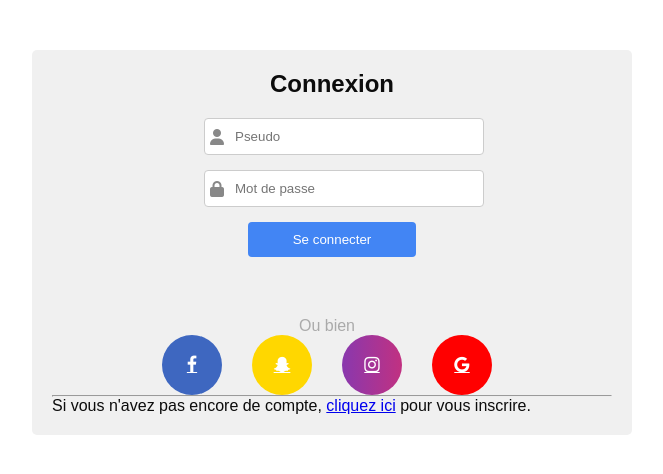
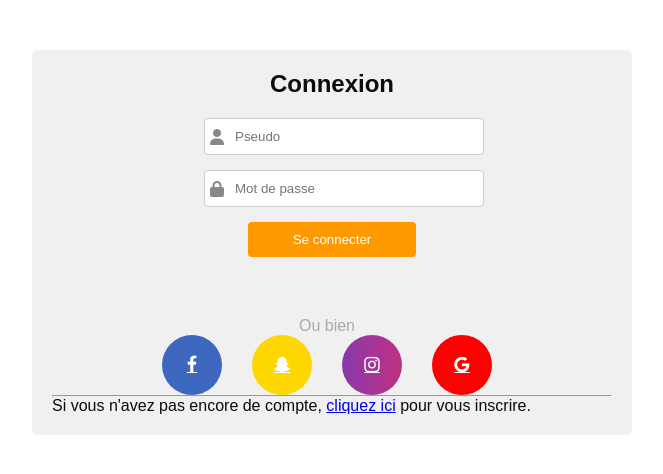
Before and after one commit to Asmaetnani/Quick-Easy, a PHP site: page /connexion.html in a window 1280 px wide. Shown: the part 80-554 px from the top of the page, without its empty margins (308-971 px from the left). Run offline with PHP 8.4, Linux system fonts and the light colour scheme.

Commit message:
Add files via upload

```diff
--- a/styleCo.css
+++ b/styleCo.css
@@ -23,7 +23,7 @@ body {
 
 /* Barre de navigation */
 .navbar {
-  background-color: #4285f4;
+  background-color: #ff9900;
   padding: 15px;
   display: flex;
   align-items: center;
@@ -100,7 +100,7 @@ nav ul li a {
   text-align: center;
 }
 .btn-submit {
-  background-color: #4285f4;
+  background-color: #ff9900;
   color: #fff;
   padding: 10px 20px;
   border: none;
```
